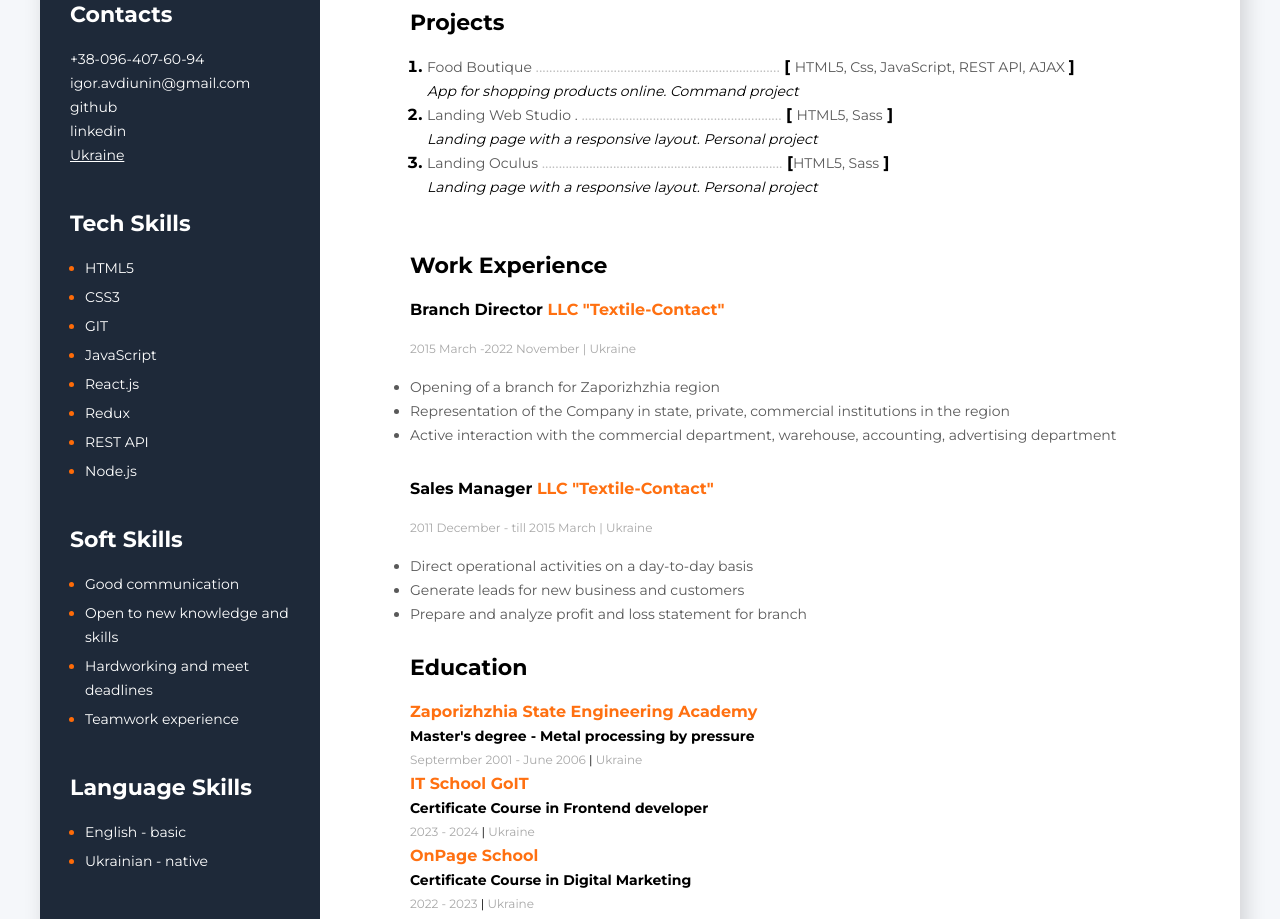
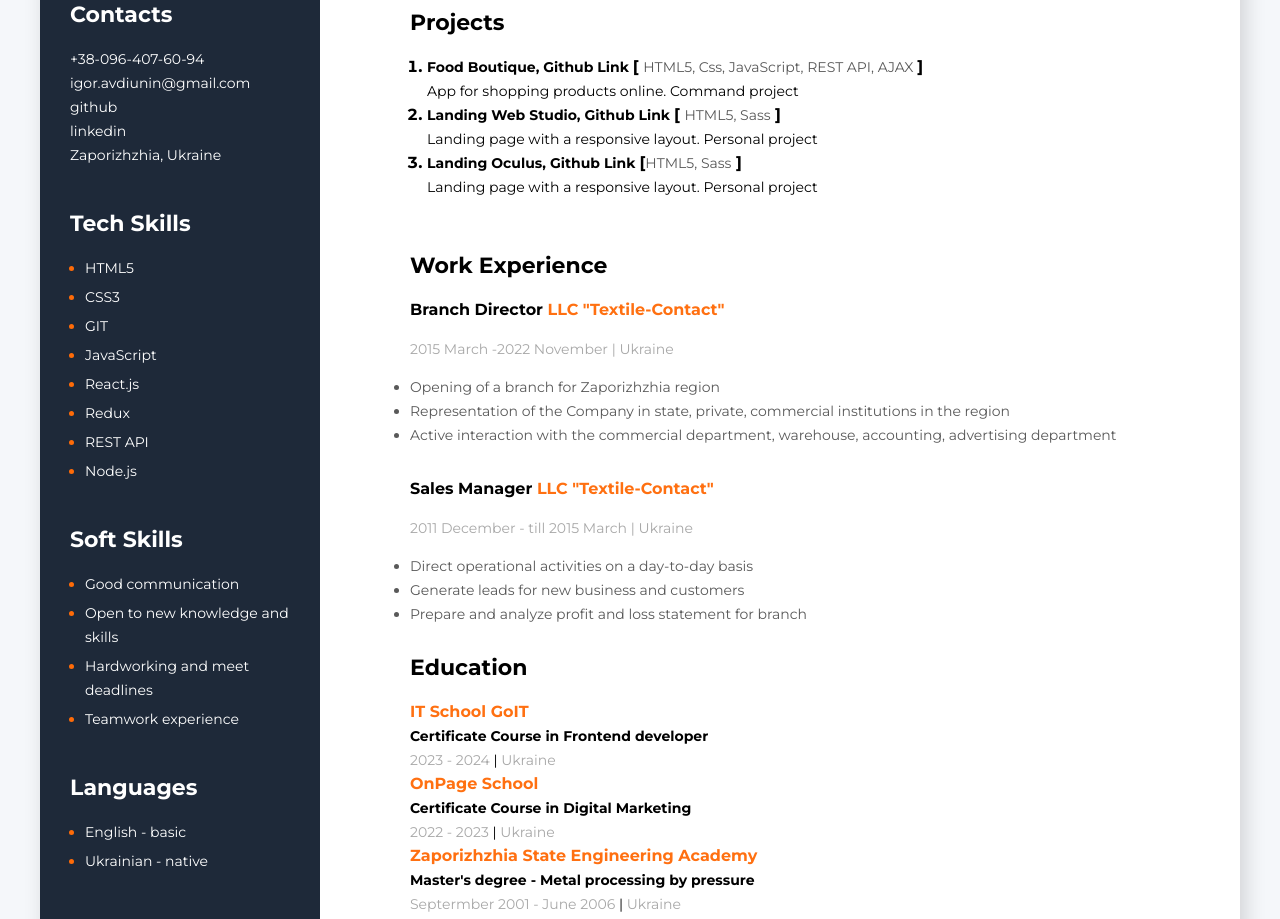
Before and after one commit to IhorAvd/CV, a plain HTML site: page index.html in a window 1280 px wide. Shown: the part 423-1342 px from the top of the page. Drawn offline with Linux system fonts and the light colour scheme.

Commit message:
fixed cv

```diff
--- a/css/style.css
+++ b/css/style.css
@@ -82,7 +82,7 @@ body {
   line-height: 24px;
   color: #ffffff;
   padding-top: 15px;
-  text-decoration: underline;
+
 }
 .tech-skills-title {
   font-size: 22px;
@@ -197,9 +197,9 @@ body {
 }
 
 .projects-link {
-  color: #595959;
+  color: black;
   font-size: 14px;
-  font-weight: 400;
+  font-weight: 700;
   line-height: 24px;
   text-decoration: none;
   padding-bottom: 5px;
@@ -222,11 +222,6 @@ body {
   font-size: 14px;
   font-weight: 400;
   line-height: 24px;
-}
-
-.dots {
-  color: #bebebe;
-  font-weight: 100;
 }
 
 .projects-item {
@@ -258,7 +253,7 @@ line-height: 1.09;
 }
 
 .profession-time {
-  font-size: 12px;
+  font-size: 14px;
   line-height: 24px;
   color: #a8a8a8;
   font-weight: 400;
@@ -296,7 +291,7 @@ line-height: 1.09;
 }
 
 .education-time {
-  font-size: 12px;
+  font-size: 14px;
   font-weight: 400;
   line-height: 24px;
   color: #a8a8a8;
--- a/index.html
+++ b/index.html
@@ -37,7 +37,7 @@
                         target="_blank">linkedin</a>
                 </div>
                 <div>
-                    <span class="location">Ukraine</span>
+                    <span class="location">Zaporizhzhia, Ukraine</span>
                 </div>
 
             </div>
@@ -95,7 +95,7 @@
             </div>
             <!--language skills container-->
             <div class="language-container">
-                <h3 class="language-skills-title">Language Skills</h3>
+                <h3 class="language-skills-title">Languages</h3>
                 <ul>
                     <li class="language-skills-item">
                         <span class="lang-text">English - basic</span>
@@ -126,33 +126,37 @@
                 <h3 class="about-me-title">Projects</h3>
                 <ol>
                     <li class="projects-item">
-                        <a class="projects-link" href="https://andreasrukom19.github.io/project-code_busters09/">Food
-                            Boutique
+                        <b><a class="projects-link" href="https://andreasrukom19.github.io/project-code_busters09/">Food
+                                Boutique,
+                            </a>
+                        </b>
+                        <a class="projects-link" href="https://github.com/IgorAvd/project-code_busters09/">Github Link
+
                         </a>
-                        <span
-                            class="dots">........................................................................</span>
                         <span> <b>[</b> <span class="tech-name">HTML5, Css, JavaScript, REST API, AJAX </span>
                             <b>]</b></span>
-                        <p class="projects-description"><i>App for shopping products online. Command project</i></p>
+                        <p class="projects-description">App for shopping products online. Command project</p>
                     </li>
                     <li class="projects-item">
-                        <a class="projects-link" href="https://igoravd.github.io/webStudio-landing/">Landing Web Studio
-                            .
+                        <a class="projects-link" href="https://igoravd.github.io/webStudio-landing/">Landing Web Studio,
+
                         </a>
-                        <span class="dots">...........................................................</span>
+                        <a class="projects-link" href="https://github.com/IgorAvd/webStudio-landing/">Github Link
+
+                        </a>
                         <span> <b>[</b> <span class="tech-name">HTML5, Sass</span>
                             <b>]</b></span>
-                        <p class="projects-description"><i>Landing page with a responsive layout. Personal project</i>
+                        <p class="projects-description">Landing page with a responsive layout. Personal project
                         </p>
                     </li>
 
                     <li class="projects-item">
-                        <a class="projects-link" href="https://igoravd.github.io/oculus-landing/">Landing Oculus
+                        <a class="projects-link" href="https://igoravd.github.io/oculus-landing/">Landing Oculus,
                         </a>
-                        <span
-                            class="dots">.......................................................................</span>
+                        <a class="projects-link" href="https://github.com/IgorAvd/oculus-landing/">Github Link
+                        </a>
                         <span><b>[</b><span class="tech-name">HTML5, Sass</span> <b>]</b> </span>
-                        <p class="projects-description"><i>Landing page with a responsive layout. Personal project</i>
+                        <p class="projects-description">Landing page with a responsive layout. Personal project
                         </p>
                     </li>
 
@@ -200,13 +204,7 @@
                 <!--Education container-->
                 <div>
                     <h3 class="about-me-title">Education</h3>
-                    <p> <span class="education-place">Zaporizhzhia State Engineering Academy</span> </p>
-                    <p> <span class="education-faculty"> <b>Master's degree - Metal processing by pressure</b> </span>
-                    </p>
 
-                    <span class="education-time">
-                        Septermber 2001 - June 2006 <span class="education-divider">|</span> Ukraine
-                    </span>
 
 
                     <p> <span class="education-place">IT School GoIT</span> </p>
@@ -218,6 +216,12 @@
                     <p> <span class="education-faculty"> <b>Certificate Course in Digital Marketing</b> </span> </p>
                     <span class="education-time">
                         2022 - 2023 <span class="education-divider">|</span> Ukraine
+                    </span>
+                    <p> <span class="education-place">Zaporizhzhia State Engineering Academy</span> </p>
+                    <p> <span class="education-faculty"> <b>Master's degree - Metal processing by pressure</b> </span>
+                    </p>
+                    <span class="education-time">
+                        Septermber 2001 - June 2006 <span class="education-divider">|</span> Ukraine
                     </span>
 
                 </div>
```
